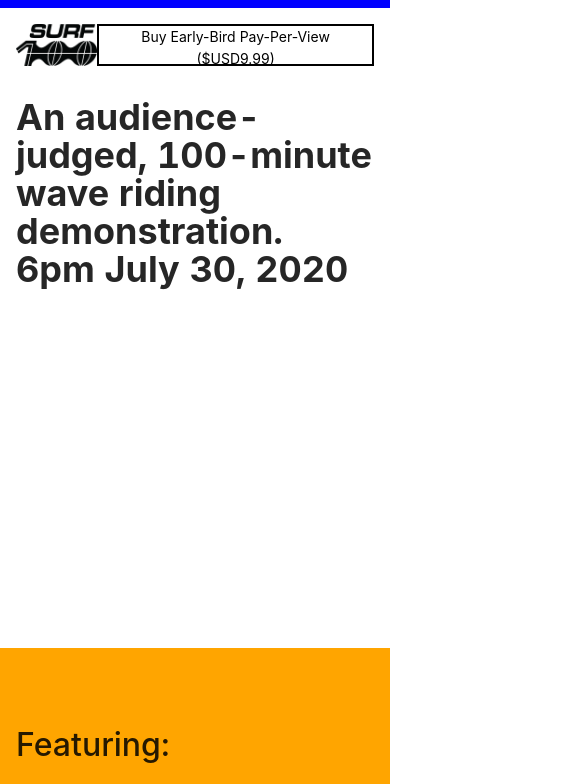
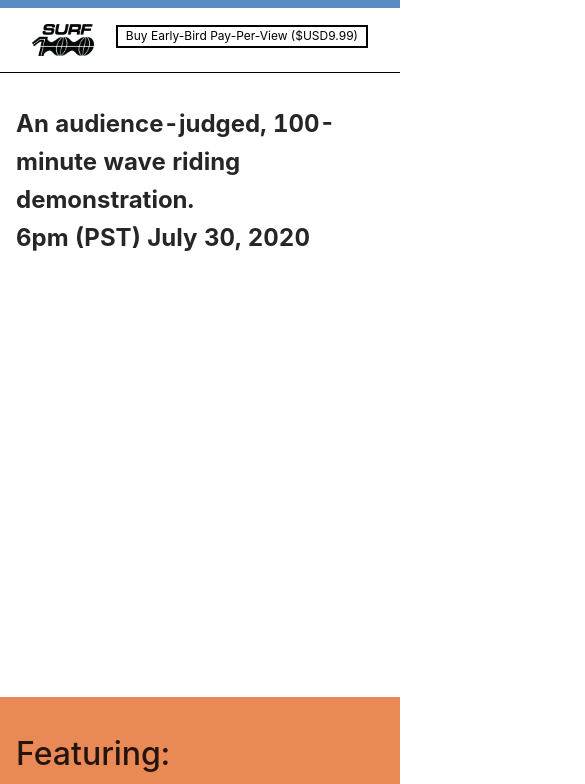
Before and after one commit to boothaw/testing, a React (Create React App) app: page / in a window 390 px wide. Shown: the top 784 px of the page, 585 px wide, since content can reach past the window. Built offline with nearby package versions, Linux system fonts and the light colour scheme.

Commit message:
coloring - sticky header - mobile refactoring

```diff
--- a/package.json
+++ b/package.json
@@ -17,6 +17,7 @@
     "react-router": "^5.1.2",
     "react-router-dom": "^5.1.2",
     "react-scripts": "3.4.0",
+    "reactjs-popup": "^1.5.0",
     "styled-components": "^5.0.1"
   },
   "scripts": {
--- /dev/null
+++ b/src/components/modal/Modal.js
@@ -0,0 +1,40 @@
+import React from "react";
+import ReactDOM from "react-dom";
+
+const Modal = ({ isShowing, hide }) =>
+  isShowing
+    ? ReactDOM.createPortal(
+        <React.Fragment>
+          <div className="modal-overlay" />
+          <div
+            className="modal-wrapper"
+            aria-modal
+            aria-hidden
+            tabIndex={-1}
+            role="dialog"
+          >
+            <div className="modal">
+              <div className="modal-header">
+                <div
+                  id="inplayer-108337"
+                  className="inplayer-paywall preview-frame"
+                ></div>
+                <p>inplay above this??</p>
+                <button
+                  type="button"
+                  className="modal-close-button"
+                  data-dismiss="modal"
+                  aria-label="Close"
+                  onClick={hide}
+                >
+                  <span aria-hidden="true">&times;</span>
+                </button>
+              </div>
+            </div>
+          </div>
+        </React.Fragment>,
+        document.body
+      )
+    : null;
+
+export default Modal;
--- /dev/null
+++ b/src/components/modal/useModal.js
@@ -0,0 +1,17 @@
+import { useState } from "react";
+
+const useModal = () => {
+  const [isShowing, setIsShowing] = useState(false);
+
+  function toggle() {
+    setIsShowing(!isShowing);
+    console.log("usemodal run", isShowing);
+  }
+
+  return {
+    isShowing,
+    toggle,
+  };
+};
+
+export default useModal;
--- a/src/pages/event/index.js
+++ b/src/pages/event/index.js
@@ -122,11 +122,11 @@ const EventPage = () => {
           </div>
         </div>
         <SecondaryText>
-          Scoring a clip out of 50 points is unusual, we admit. For simplicity’s
-          sake, we recommend you <b>score each ride</b> out of 100, then cut it
-          in half. Decimal points get rounded up to the nearest whole number. If
-          you can’t do that math, please consult your local 4th grade teacher.
-          Oh, and the “best” judge wins a custom Mayhem/...Lost quiver.
+          In Surf100, clips are scored out of 100 points (whole numbers only, no
+          decimals). A decent wave might be worth 50 points, a solid wave is 70,
+          and a barn-burner could be 90. For a surfer to earn 100 points on a
+          clip, they better put your goddamn chin on the linoleum. Oh, and the
+          “best” judge of the event will win a custom Mayhem/...Lost quiver.
         </SecondaryText>
         <SeeMoreButton onClick={() => window.location.replace("/#giveaway")}>
           More on that below.
@@ -168,13 +168,6 @@ const EventPage = () => {
         >
           What is SURF 100?
         </MenuItem>
-        {/* <MenuItem
-          href="/#description"
-          onClick={() => setActiveTab("Description")}
-          active={activeTab === "Description"}
-        >
-          Ok, but how does it work?
-        </MenuItem> */}
 
         <MenuItem
           href="/#giveaway"
@@ -301,7 +294,7 @@ const EventPage = () => {
                       100-minute session. Each wave will be considered a
                       separate “clip” that can be used in their final “section”.
                       Each section will consist of two clips—one right, one
-                      left—which will be judged out of 50 points apiece, 100
+                      left—which will be judged out of 100 points apiece, 200
                       points total. (See above for more info on judging.)
                     </p>
                     <p>
--- a/src/pages/splash/index.js
+++ b/src/pages/splash/index.js
@@ -1,5 +1,5 @@
 import React, { useState, useEffect } from "react";
-import ReactPlayer from "react-player/lazy";
+import ReactPlayer from "react-player";
 
 import {
   NavBar,
@@ -23,7 +23,15 @@ import {
   ColumnOne,
   ColumnTwo,
   Footer,
+  PageContainer,
+  VidSection,
+  NavSection,
 } from "./styles";
+
+import Modal from "../../components/modal/Modal";
+import useModal from "../../components/modal/useModal";
+
+import Popup from "reactjs-popup";
 
 import s100dark from "../../lib/assets/s100logodark.png";
 import kolohe from "../../lib/assets/Kolohe.png";
@@ -36,20 +44,36 @@ import s100white from "../../lib/assets/s100logowhite.png";
 import insta from "../../lib/assets/insta.png";
 
 const SplashPage = () => {
+  const { isShowing, toggle } = useModal();
+  // return (
+  //   <div>
+  //     <button className="button-default" onClick={toggle}>Show Modal</button>
+  //   </div>
+
   return (
-    <>
+    <PageContainer>
+      <NavSection>
+        {" "}
         <Banner></Banner>
-      <ContentContainer>
         <NavBar>
           <div>
             <img src={s100dark}></img>
           </div>
-          <Button>Buy Early-Bird Pay-Per-View ($USD9.99)</Button>
+          <div>
+            <Button onClick={toggle}>
+              Buy Early-Bird Pay-Per-View ($USD9.99)
+            </Button>
+            <Modal isShowing={isShowing} hide={toggle} />
+          </div>
         </NavBar>
+      </NavSection>
+
+      <ContentContainer>
         <TitleSection>
           <h2>An audience-judged, 100-minute wave riding demonstration.</h2>
-          <h2>6pm July 30, 2020</h2>
+          <h2>6pm (PST) July 30, 2020</h2>
         </TitleSection>
+        <VidSection>
           <VidContainer>
             {" "}
             <ReactPlayer
@@ -58,6 +82,7 @@ const SplashPage = () => {
               controls="true"
             />
           </VidContainer>
+        </VidSection>
       </ContentContainer>
       <Featuring>
         <ContentContainer>
@@ -117,8 +142,8 @@ const SplashPage = () => {
               The surfers can ride as many waves as they want in the 100-minute
               session. Each wave will be considered a separate “clip” that can
               be used in their final “section”. Each section will consist of two
-              clips—one right, one left—which will be judged out of 50 points
-              apiece, 100 points total. (See above for more info on judging.)
+              clips—one right, one left—which will be judged out of 100 points
+              apiece, 200 points total. (See above for more info on judging.)
             </p>
             <p>
               While negotiating a typical Lowers crowd, they’ll attempt to
@@ -141,14 +166,14 @@ const SplashPage = () => {
         <ShowContent>
           <h2>Show Time:</h2>
           <TimeUs>
-            <p>6pm, Thursday July 23, California (PST)</p>
+            <p>6pm, Thursday July 30, California (PST)</p>
           </TimeUs>
           <TimeOz>
-            <p>11am, Friday July 24, QLD/NSW/Vic (AEST)</p>
+            <p>11am, Friday July 31, QLD/NSW/VIC (AEST)</p>
           </TimeOz>
         </ShowContent>
       </ShowTime>
-      <FaqSection>
+      <FaqSection id="faq">
         <h2>FAQs</h2>
         <FaqContainer>
           <ColumnOne>
@@ -289,13 +314,13 @@ const SplashPage = () => {
         </a>
         <div>
           <h4>Have more questions? Contact Us.</h4>
-          <a href="mailto: Surf100@stabmag.com">Surf100@stabmag.com</a>
+          <a href="mailto: questions@surf100.tv">questions@surf100.tv</a>
         </div>
         <a target="_blank" href="https://www.instagram.com/surf100.tv/?hl=en">
           <img src={insta} />
         </a>
       </Footer>
-    </>
+    </PageContainer>
   );
 };
 
--- a/src/pages/splash/styles.js
+++ b/src/pages/splash/styles.js
@@ -1,10 +1,148 @@
 import styled from "styled-components";
 
+const PageContainer = styled.div`
+  min-width: 400px;
+
+  .modal-overlay {
+    // position: fixed;
+    // top: 0;
+    // left: 0;
+    // z-index: 10;
+    // width: 100%;
+    // height: 100%;
+    // background-color: red;
+    // opacity: 0.6;
+    height: 100%;
+    width: 0;
+    position: fixed;
+    z-index: 1;
+    top: 0;
+    left: 0;
+    background-color: rgb(0, 0, 0);
+    background-color: rgba(0, 0, 0, 0.9);
+    overflow-x: hidden;
+    transition: 0.5s;
+  }
+
+  .modal-wrapper {
+    // position: fixed;
+    // top: 0;
+    // left: 0;
+    // z-index: 10;
+    // width: 100%;
+    // height: 100%;
+    // overflow-x: hidden;
+    // overflow-y: auto;
+    // outline: 0;
+  }
+
+  .modal {
+    // z-index: 100;
+    // background: white;
+    // position: relative;
+    // margin: 1.75rem auto;
+    // border-radius: 3px;
+    // max-width: 1200px;
+    // padding: 2rem;
+
+    position: relative;
+    top: 25%;
+    width: 100%;
+    text-align: center;
+    margin-top: 30px;
+  }
+
+  .modal-header {
+    display: flex;
+    justify-content: flex-end;
+  }
+
+  .modal-close-button {
+    font-size: 1.4rem;
+    font-weight: 700;
+    line-height: 1;
+    color: #000;
+    opacity: 0.3;
+    border: none;
+    cursor: pointer;
+    transition: 0.2s ease;
+    ${(props) => props.mb && `margin-bottom: ${props.mb};`}
+    &:hover {
+      transform: scale(1.02);
+    }
+  }
+
+  //inplayer styles below here
+
+  .inplayer-paywall {
+    width: 100%;
+    color: #fff;
+
+    .brandheader {
+      display: none;
+    }
+
+    .preview-text {
+      color: #fff;
+      position: absolute;
+      bottom: -30px;
+      width: 100%;
+      text-align: center;
+    }
+  }
+
+  .preview-frame {
+    > div {
+      position: relative;
+      // overflow: hidden;
+      // padding-top: 56.25%;
+    }
+
+    .inplayer-preview-box {
+      padding: 0px;
+      border: none;
+    }
+
+    .iframe {
+      position: absolute;
+      top: 0;
+      left: 0;
+      width: 100%;
+      height: 100%;
+      border: 0;
+    }
+  }
+`;
+
+const NavSection = styled.div`
+  position: sticky;
+  top: 0;
+  background: white;
+  z-index: 1;
+  border-bottom: 1px solid black;
+`;
+
 const Banner = styled.div`
-  width: 100vw;
+  width: 100%;
   height: 8px;
-  background: blue;
-  margin-bottom: 16px;
+  background: #598cc0;
+`;
+
+const NavBar = styled.div`
+  padding: 16px 32px;
+  display: flex;
+  justify-content: space-between;
+  width: 100%;
+
+  div img {
+    height: 42px;
+  }
+
+  @media (max-width: 900px) {
+    div img {
+      height: 32px;
+    }
+  }
 `;
 
 const ContentContainer = styled.div`
@@ -19,21 +157,27 @@ const Button = styled.button`
   background: white;
   color: black;
   border: 2px solid black;
-  padding: 0 16px;
-`;
+  padding: 8px 16px;
+  cursor: pointer;
+  transition: 0.2s ease;
+  ${(props) => props.mb && `margin-bottom: ${props.mb};`}
+  &:hover {
+    transform: scale(1.02);
+  }
 
-const NavBar = styled.div`
-  height: 42px;
-  display: flex;
-  justify-content: space-between;
-
-  div img {
-    height: 42px;
+  @media (max-width: 900px) {
+    font-size: 12px;
+    padding: 0 8px;
   }
 `;
 
 const TitleSection = styled.div`
-  padding-top: 32px;
+  padding: 32px 0;
+  //   height: 500px;
+
+  //   @media (max-width: 900px) {
+  //     height: 250px;
+  //   }
 
   h2 {
     max-width: 575px;
@@ -42,37 +186,72 @@ const TitleSection = styled.div`
     font-size: 36px;
     font-weight: bold;
     line-height: 38px;
+
+    @media (max-width: 900px) {
+      font-size: 24px;
+    }
   }
 `;
 
 const VidContainer = styled.div`
+  padding-top: 16px;
+  margin-left: auto;
+  margin-right: auto;
+  margin-bottom: 32px;
+
+  //   @media (max-width: 900px) {
+  //     position: absolute;
+  //     left: 10%;
+  //     right: 10%;
+  //   }
+`;
+
+const VidSection = styled.div`
+  //   height: 340px;
+  //   position: relative;
   display: flex;
   justify-content: center;
-  padding-top: 32px;
-  padding-right: 16px;
-  padding-left: 16px;
-  margin-bottom: -32px;
+  margin-left: auto;
+  margin-right: auto;
+
+  //   @media (max-width: 900px) {
+  //   }
 `;
 
 const Featuring = styled.div`
   width: 100%;
-  background: orange;
-  padding-top: 72px;
+  background: #e98956;
+  //   padding-top: 72px;
+  padding: 32px 0px;
 
   h2 {
     font-size: 32px;
+  }
+
+  @media (max-width: 900px) {
+    h5 {
+      margin-bottom: 0;
+    }
   }
 `;
 
 const HeadShot = styled.img`
   width: 275px;
   height: auto;
+
+  @media (max-width: 900px) {
+    width: 120px;
+  }
 `;
 
 const HeadShotContainer = styled.div`
   display: flex;
   justify-content: space-between;
   flex-direction: row;
+
+  @media (max-width: 900px) {
+    justify-content: space-evenly;
+  }
 `;
 
 const ProfileContainer = styled.div`
@@ -81,6 +260,7 @@ const ProfileContainer = styled.div`
   h5 {
     margin-top: 16px;
     font-size: 24px;
+    padding: 0 8px;
   }
   p {
     margin-top: 0;
@@ -94,12 +274,12 @@ const HostedSection = styled.div`
   padding: 32px 0px;
 
   h2 {
-    color: white;
+    color: #f0f0f0;
     margin-bottom: 32px;
   }
 
   h5 {
-    color: white;
+    color: #f0f0f0;
   }
 `;
 
@@ -119,9 +299,17 @@ const Description = styled.div`
 `;
 
 const ShowTime = styled.div`
-  background: purple;
+  background: #8c6295;
   padding 32px 0;
 
+
+  @media (max-width: 900px) {
+    padding: 16px;
+
+    p{
+        font-size: 24px;
+    }
+  }
 
   h2 {
       font-size: 38px;
@@ -132,6 +320,10 @@ const ShowTime = styled.div`
 const TimeUs = styled.div`
   width: 400px;
   font-size: 32px;
+
+  @media (max-width: 900px) {
+    width: 300px;
+  }
 `;
 
 const TimeOz = styled.div`
@@ -139,6 +331,11 @@ const TimeOz = styled.div`
   font-size: 32px;
   margin-right: 0;
   align-self: flex-end;
+  tex-align: right;
+
+  @media (max-width: 900px) {
+    width: 300px;
+  }
 `;
 
 const ShowContent = styled.div`
@@ -176,7 +373,8 @@ const FaqContainer = styled.div`
 
 const ColumnOne = styled.div`
   max-width: 300px;
-  padding-right: 6px;
+  width: 50%;
+  padding-right: 8px;
 
   h4 {
     margin-bottom: 0;
@@ -187,8 +385,9 @@ const ColumnOne = styled.div`
 `;
 
 const ColumnTwo = styled.div`
+  width: 50%;
   max-width: 300px;
-  padding-left: 6px;
+  padding-left: 8px;
 
   h4 {
     margin-bottom: 0;
@@ -206,12 +405,23 @@ const Footer = styled.div`
   justify-content: space-between;
 
   h4 {
-    color: white;
+    color: #f0f0f0;
   }
 
   a {
-    margin-top: 0;
+    margin-top: auto;
+    margin-bottom: auto;
     color: red;
+  }
+
+  @media (max-width: 900px) {
+    img {
+      height: 32px;
+    }
+
+    h4 {
+      font-size: 12px;
+    }
   }
 `;
 
@@ -237,4 +447,7 @@ export {
   ColumnOne,
   ColumnTwo,
   Footer,
+  PageContainer,
+  VidSection,
+  NavSection,
 };
```
Also changed, not shown: 1 other file (tests, documents, lock files or other folders). Lines whose indentation alone changed are shown as unchanged.
